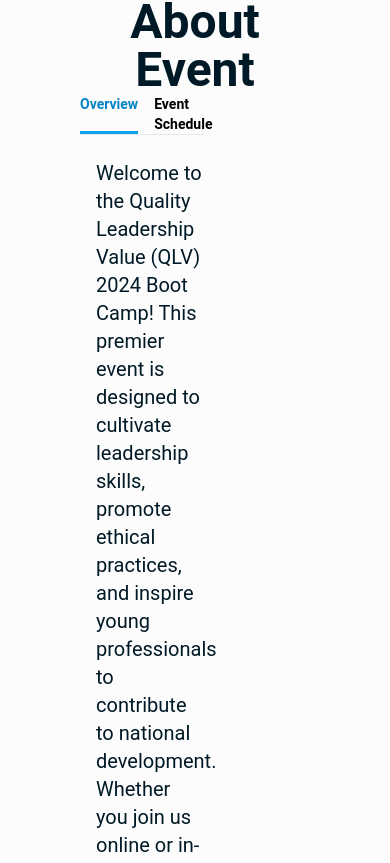
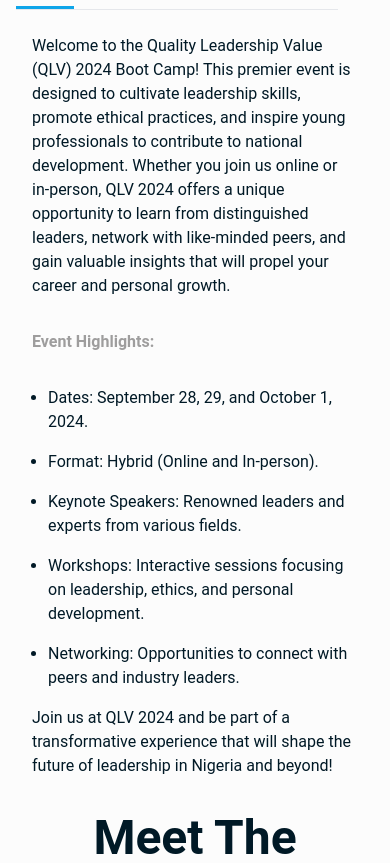
Before and after one commit to Yusuf-Najeeb/jciaso, a React (Create React App) app: page /QLV in a window 390 px wide. Shown: the part 1259-2122 px from the top of the page. Built offline with nearby package versions, Linux system fonts and the light colour scheme.

Commit message:
Modified: About section

```diff
--- a/src/components/QLV/About.jsx
+++ b/src/components/QLV/About.jsx
@@ -1,11 +1,12 @@
 import { useState, useRef } from "react";
 import speaker from "./assets/speaker.png";
 import { RxCaretDown, RxCaretUp } from "react-icons/rx";
+import useWindowSize from "../../hooks/useWindowSize";
 
 const Overview = () => {
   return (
     <div className="mt-2">
-      <p className="text-xl mb-4">
+      <p className="sm:text-xl mb-4">
         Welcome to the Quality Leadership Value (QLV) 2024 Boot Camp! This
         premier event is designed to cultivate leadership skills, promote
         ethical practices, and inspire young professionals to contribute to
@@ -15,11 +16,11 @@
         career and personal growth.
       </p>
 
-      <h4 className="text-[#9e9d9d] font-bold text-xl my-8">
+      <h4 className="text-[#9e9d9d] font-bold sm:text-xl my-8">
         Event Highlights:
       </h4>
 
-      <ul className="text-xl list-disc ml-4">
+      <ul className="sm:text-xl list-disc ml-4">
         <li className="my-4">Dates: September 28, 29, and October 1, 2024.</li>
         <li className="my-4">Format: Hybrid (Online and In-person).</li>
         <li className="my-4">
@@ -34,7 +35,7 @@
         </li>
       </ul>
 
-      <p className="text-xl mb-4">
+      <p className="sm:text-xl mb-4">
         Join us at QLV 2024 and be part of a transformative experience that will
         shape the future of leadership in Nigeria and beyond!
       </p>
@@ -46,8 +47,8 @@
   return (
     <div className="mt-2">
       <div className="flex items-start gap-8 mb-8">
-        <h3 className="text-[1.3rem] font-bold">Day&nbsp;1</h3>
-        <ul className="text-xl list-disc ml-4">
+        <h3 className="text-[1.1rem] sm:text-[1.3rem] font-bold">Day&nbsp;1</h3>
+        <ul className="sm:text-xl list-disc ml-4">
           <li className="mb-4 ">
             Transformational Leadership in the Digital Age
           </li>
@@ -58,8 +59,8 @@
       </div>
 
       <div className="flex items-start gap-8 mb-8">
-        <h3 className="text-[1.3rem] font-bold">Day&nbsp;2</h3>
-        <ul className="text-xl list-disc ml-4">
+        <h3 className="text-[1.1rem] sm:text-[1.3rem] font-bold">Day&nbsp;2</h3>
+        <ul className="sm:text-xl list-disc ml-4">
           <li className="mb-4 ">
             Ethical Leadership: Leading with integrity and trust
           </li>
@@ -67,8 +68,8 @@
       </div>
 
       <div className="flex items-start gap-8 mb-8">
-        <h3 className="text-[1.3rem] font-bold">Day&nbsp;3</h3>
-        <ul className="text-xl list-disc ml-4">
+        <h3 className="text-[1.1rem] sm:text-[1.3rem] font-bold">Day&nbsp;3</h3>
+        <ul className="sm:text-xl list-disc ml-4">
           <li className="mb-4 ">Keynote Speech</li>
           <li className="mb-4 ">High Impact Panel Sessions</li>
           <li className="mb-4 ">Team Building Activities</li>
@@ -82,6 +83,7 @@
 const About = ({ sectionRef }) => {
   const [toggler, setToggler] = useState(0);
   const [height, setHeight] = useState(false);
+  const { width } = useWindowSize();
 
   const heightRef = useRef(null);
 
@@ -99,12 +101,14 @@
   return (
     <main
       ref={sectionRef}
-      className="bg-[#FCFCFC] text-[#001926] pt-[6rem] px-[5rem] mx-auto"
+      className="bg-[#FCFCFC] text-[#001926] pt-4 md:pt-[6rem] px-4 md:px-[5rem] mx-auto"
     >
-      <h2 className="text-5xl font-bold text-center">About Event</h2>
+      <h2 className="text-2xl md:text-5xl font-bold text-center">
+        About Event
+      </h2>
 
-      <div className="flex flex-col md:flex-row gap-8">
-        <section className="relative w-[60%]">
+      <div className="flex flex-col md:flex-row gap-8 mt-8">
+        <section className="relative w-full md:w-[60%]">
           <div className="border-b w-[90%]">
             <ul className="flex flex-row flex-nowrap gap-4 sm:gap-8 font-semibold text-sm sm:text-[1.2rem] cursor-pointer">
               <li
@@ -146,7 +150,7 @@
             {toggler === 1 && <Schedule />}
           </div>
 
-          {toggler === 0 && (
+          {width > 550 && toggler === 0 && (
             <button
               className="mt-4 font-bold text-sky-600 flex items-center"
               onClick={toggleHeight}
@@ -161,11 +165,11 @@
           )}
         </section>
 
-        <section className="w-[40%]">
+        <section className="hidden md:flex w-[40%] h-full max-h-full">
           <img
             src={speaker}
-            alt="A prominent business leader speaking at the 2023 JCI Aso QLV event"
-            className="mt-8 rounded"
+            alt="A prominent business expert speaking at the 2023 JCI Aso QLV event"
+            className="mt-8 rounded max-h-full object-cover object-center"
           />
         </section>
       </div>
--- a/src/components/QLV/CountDown.jsx
+++ b/src/components/QLV/CountDown.jsx
@@ -9,7 +9,7 @@
 
       <div className="flex justify-center items-center gap-2 sm:gap-4 mt-8 px-4">
         <div
-          className="min-w-[70px] bg-[#001926] text-[#FCFCFC] p-2
+          className="min-w-[70px] md:min-w-[200px] bg-[#001926] text-[#FCFCFC] p-2
         md:py-4 md:px-8 flex justify-center items-center flex-col-reverse"
         >
           <h4 className="text-sm sm:text-3xl sm:uppercase mt-2">Days</h4>
@@ -17,7 +17,7 @@
         </div>
         <span className="md:text-7xl font-bold">:</span>
         <div
-          className="min-w-[70px] bg-[#001926] text-[#FCFCFC] p-2
+          className="min-w-[70px] md:min-w-[200px] bg-[#001926] text-[#FCFCFC] p-2
         md:py-4 md:px-8 flex justify-center items-center flex-col-reverse"
         >
           <h4 className="text-sm sm:text-3xl sm:uppercase mt-2">Hours</h4>
@@ -25,7 +25,7 @@
         </div>
         <span className="md:text-7xl font-bold">:</span>
         <div
-          className="min-w-[70px] bg-[#001926] text-[#FCFCFC] p-2
+          className="min-w-[70px] md:min-w-[200px] bg-[#001926] text-[#FCFCFC] p-2
         md:py-4 md:px-8 flex justify-center items-center flex-col-reverse"
         >
           <h4 className="text-sm sm:text-3xl sm:uppercase mt-2">Minutes</h4>
@@ -33,7 +33,7 @@
         </div>
         <span className="sm:text-7xl font-bold">:</span>
         <div
-          className="min-w-[70px] bg-[#001926] text-[#FCFCFC] p-2
+          className="min-w-[70px] md:min-w-[200px] bg-[#001926] text-[#FCFCFC] p-2
         md:py-4 md:px-8 flex justify-center items-center flex-col-reverse"
         >
           <h4 className="text-sm sm:text-3xl sm:uppercase mt-2">Seconds</h4>
--- a/src/components/homepage/Notification.jsx
+++ b/src/components/homepage/Notification.jsx
@@ -4,6 +4,7 @@
 import { BsX } from "react-icons/bs";
 import { Link } from "react-router-dom";
 import Qlv from "../QLV/assets/QLV2.png";
+import Loading from "../QLV/Loading";
 
 const Notification = () => {
   const [openModal, setModal] = useState(true);
@@ -39,11 +40,12 @@
           <BsX size={20} />
         </button>
         <Link to={"/qlv2024"} onClick={handleClose}>
-          <img
+          {/* <img
             src={Qlv}
             alt="QLV 2024 banner"
             className="w-[100%] mx-auto max-h-screen object-cover"
-          />
+          /> */}
+          <Loading />
         </Link>
       </main>
     </div>
```
